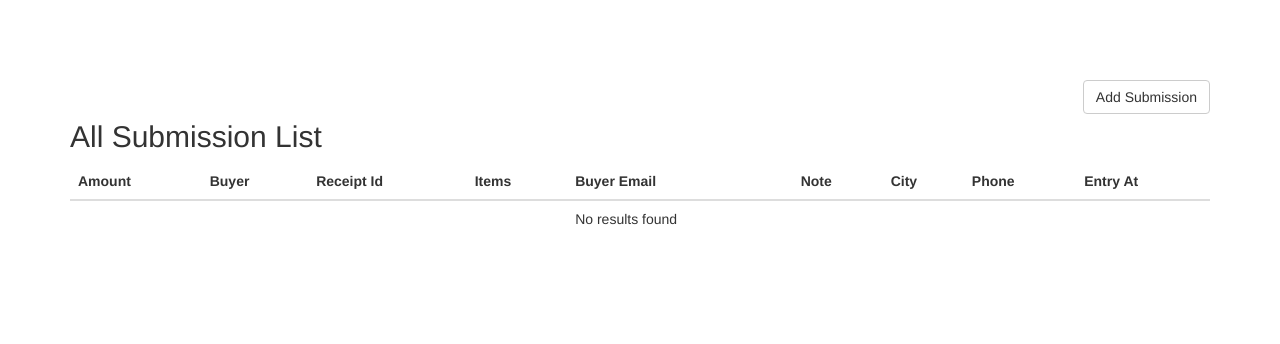
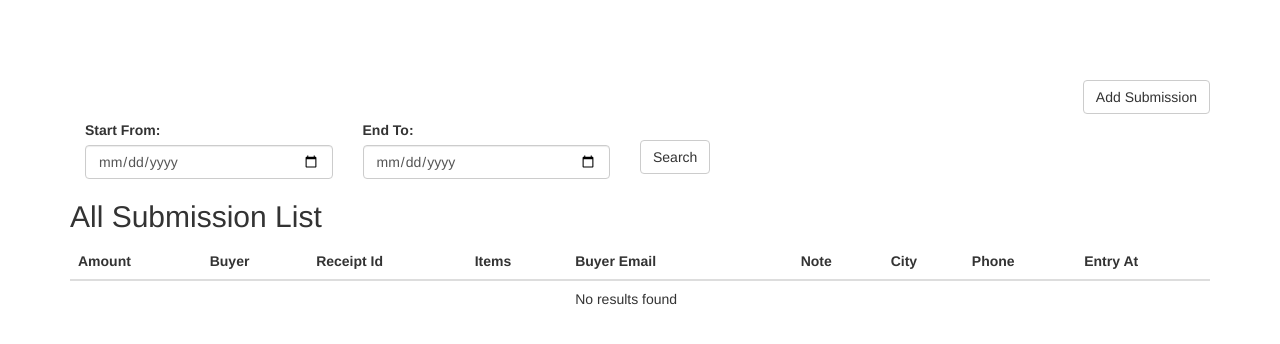
Before and after one commit to tonmoyGhosh/project_mvc, a PHP site: page /project_mvc/ in a window 1280 px wide. Shown: the top 344 px of the page. Run offline with PHP 8.4, Linux system fonts and the light colour scheme; data that the repository does not hold is empty.

Commit message:
submission report with filter options

```diff
--- a/app/controller/Submission.php
+++ b/app/controller/Submission.php
@@ -11,7 +11,14 @@ class Submission extends Controller {
 
     public function index()
     {
-        $submissionsList = $this->submissionModel->getSubmissions();
+        if(isset($_POST['start_at']) && isset($_POST['end_at']))
+        {
+            $submissionsList = $this->submissionModel->getSubmissionsByDateRange($_POST['start_at'], $_POST['end_at']);
+        }
+        else
+        {
+            $submissionsList = $this->submissionModel->getSubmissions();
+        }
 
         $data = [
             'submissionsList' => $submissionsList
--- a/app/model/SubmissionModel.php
+++ b/app/model/SubmissionModel.php
@@ -14,6 +14,13 @@ class SubmissionModel {
     public function getSubmissions()
     {
         $result = $this->db->query('SELECT * FROM submissions ORDER BY submissions.entry_at DESC');
+        return $result;
+    }
+
+    public function getSubmissionsByDateRange($startdate, $endDate)
+    {
+        $result = $this->db->query('SELECT * FROM submissions WHERE entry_at >="' . $startdate . '" AND entry_at <= "' . $endDate . '"');
+
         return $result;
     }
 
--- a/view/submission/index.php
+++ b/view/submission/index.php
@@ -6,7 +6,36 @@
     <div class="container">
 
         <a href="<?= Base_url ?>/submission/create" type="button" class="btn btn-default pull-right">Add Submission</a>
-        <br>
+        <br><br>
+
+        <div class="col-sm-12 row">
+
+            <form action="<?= Base_url ?>/submission/index" method="POST">
+
+                <div class="col-sm-3">
+                    <div class="form-group">
+                        <label>Start From:</label>
+                        <input type="date" name="start_at" class="form-control" id="start_at">
+                    </div>
+                </div>
+
+                <div class="col-sm-3">
+                    <div class="form-group">
+                        <label>End To:</label>
+                        <input type="date" name="end_at" class="form-control" id="end_at">
+                    </div>
+                </div>
+
+                <div class="col-sm-3">
+                    <br>
+                    <button type="submit" class="btn btn-default">Search</button>
+                </div>
+
+            </form>
+
+        </div>
+
+        <br><br><br>
         <h2>All Submission List</h2>
 
         <table class="table">
```
